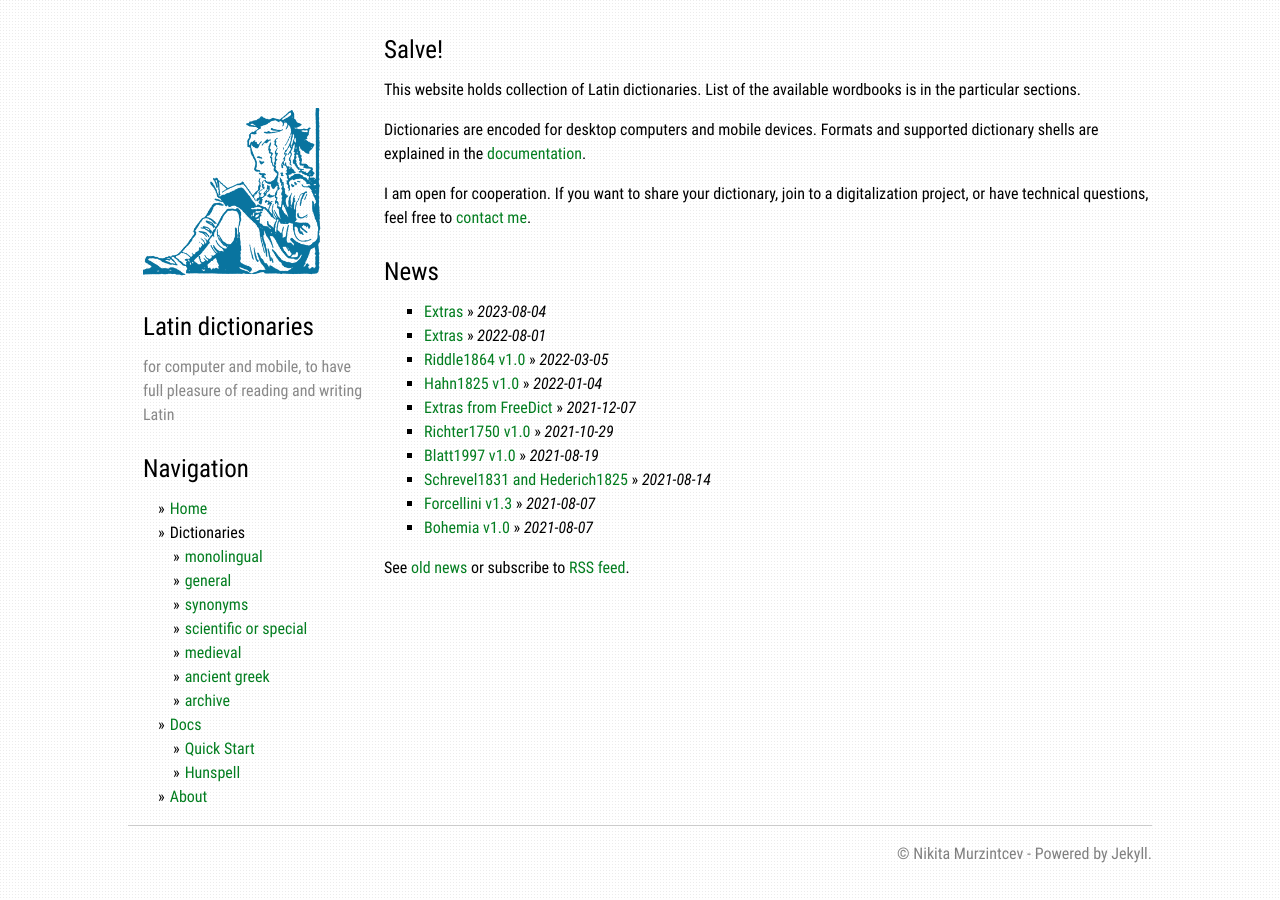
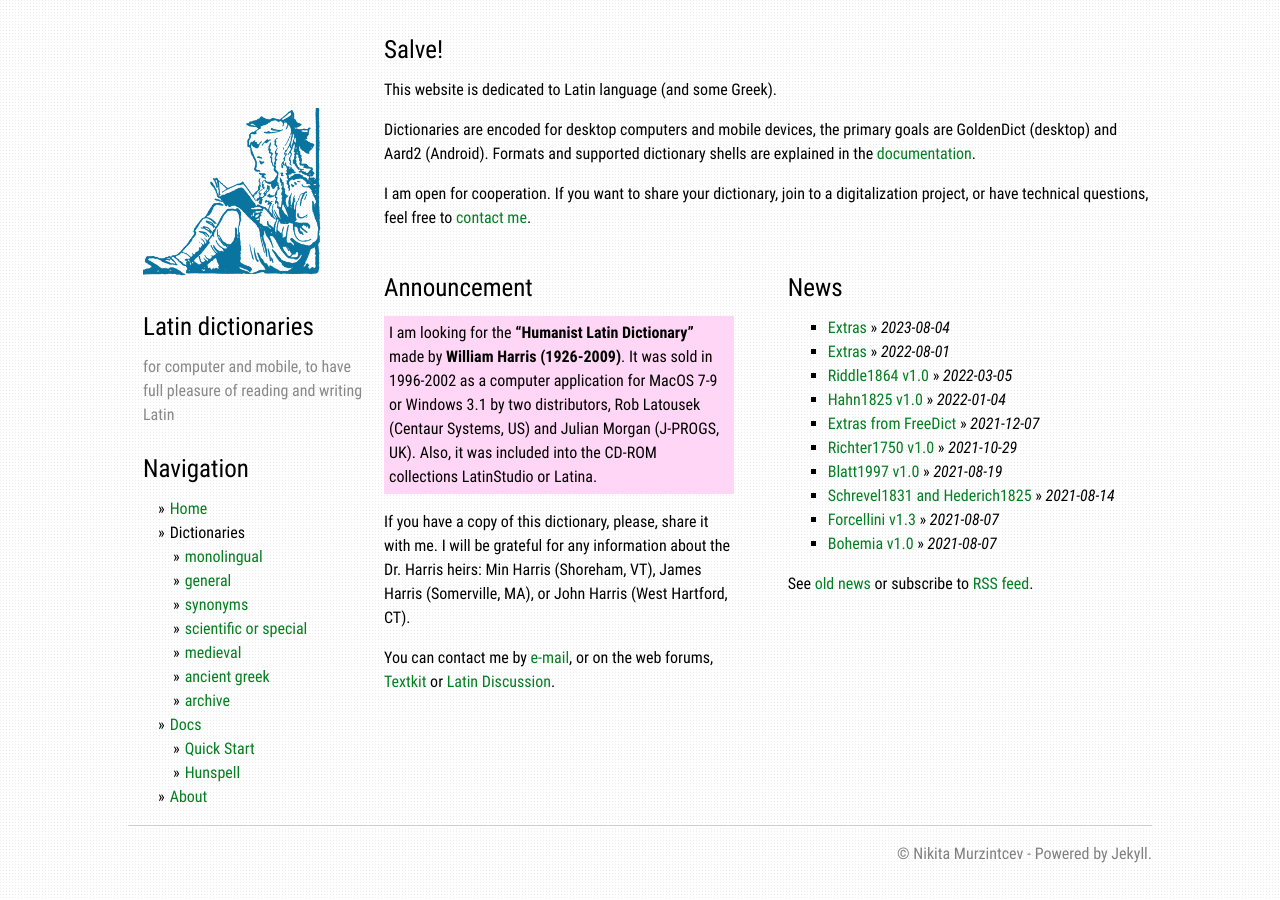
Before and after one commit to latin-dict/latin-dict.github.io, a Jekyll site: the page built from index.md, in a window 1280 px wide. Built offline with Jekyll 4.4.1, drawn with Linux system fonts in a browser that asks for light colours.

Commit message:
Harris1996

```diff
--- a/assets/css/main.css
+++ b/assets/css/main.css
@@ -147,6 +147,19 @@ ul.pagination .active a {
   color: grey;
 }
 
+
+#index-news {
+  display:inline-block;
+  vertical-align: top;
+  width: 350px;
+}
+#index-announce {
+  display:inline-block;
+  vertical-align: top;
+  width: 350px;
+  margin-right: 50px;
+}
+
 @media ( max-width: 600px) {
   #layout {
     grid-template-columns: auto;
--- a/index.md
+++ b/index.md
@@ -8,11 +8,31 @@ redirect_from:
 
 # Salve!
 
-This website holds collection of Latin dictionaries. List of the available wordbooks is in the particular sections.
+This website is dedicated to Latin language (and some Greek).
 
-Dictionaries are encoded for desktop computers and mobile devices. Formats and supported dictionary shells are explained in the [documentation]({{ site.baseurl }}{% link docs/docs.md %}).
+Dictionaries are encoded for desktop computers and mobile devices, the primary goals are GoldenDict (desktop) and Aard2 (Android). Formats and supported dictionary shells are explained in the [documentation]({{ site.baseurl }}{% link docs/docs.md %}).
 
 I am open for cooperation. If you want to share your dictionary, join to a digitalization project, or have technical questions, feel free to [contact me]({{ site.baseurl }}{% link about.md %}).
+
+<div>
+
+<div id="index-announce" markdown="1">
+
+# Announcement
+
+<p markdown="1" style="padding: 5px; background-color: #ffd6f5;">
+
+I am looking for the **"Humanist Latin Dictionary"** made by **William Harris (1926-2009)**. It was sold in 1996-2002 as a computer application for MacOS 7-9 or Windows 3.1 by two distributors, Rob Latousek (Centaur Systems, US) and Julian Morgan (J&#8209;PROGS, UK). Also, it was included into the CD&#8209;ROM collections LatinStudio or Latina.
+
+</p>
+
+If you have a copy of this dictionary, please, share it with me. I will be grateful for any information about the Dr. Harris heirs: Min Harris (Shoreham, VT), James Harris (Somerville, MA), or John Harris (West Hartford, CT).
+
+You can contact me by [e-mail]({{ site.baseurl }}{% link about.md %}), or on the web forums, [Textkit](https://www.textkit.com/greek-latin-forum/viewtopic.php?t=72932) or [Latin Discussion](https://latindiscussion.org/threads/search-humanist-latin-dictionary.36687/).
+
+</div>
+
+<div id="index-news" markdown="1">
 
 # News
 
@@ -27,3 +47,7 @@ I am open for cooperation. If you want to share your dictionary, join to a digit
 {% endfor %}
 
 See [old news]({{ site.baseurl }}{% link news.md %}) or subscribe to [RSS feed](/feed.xml).
+
+</div>
+
+</div>
```
